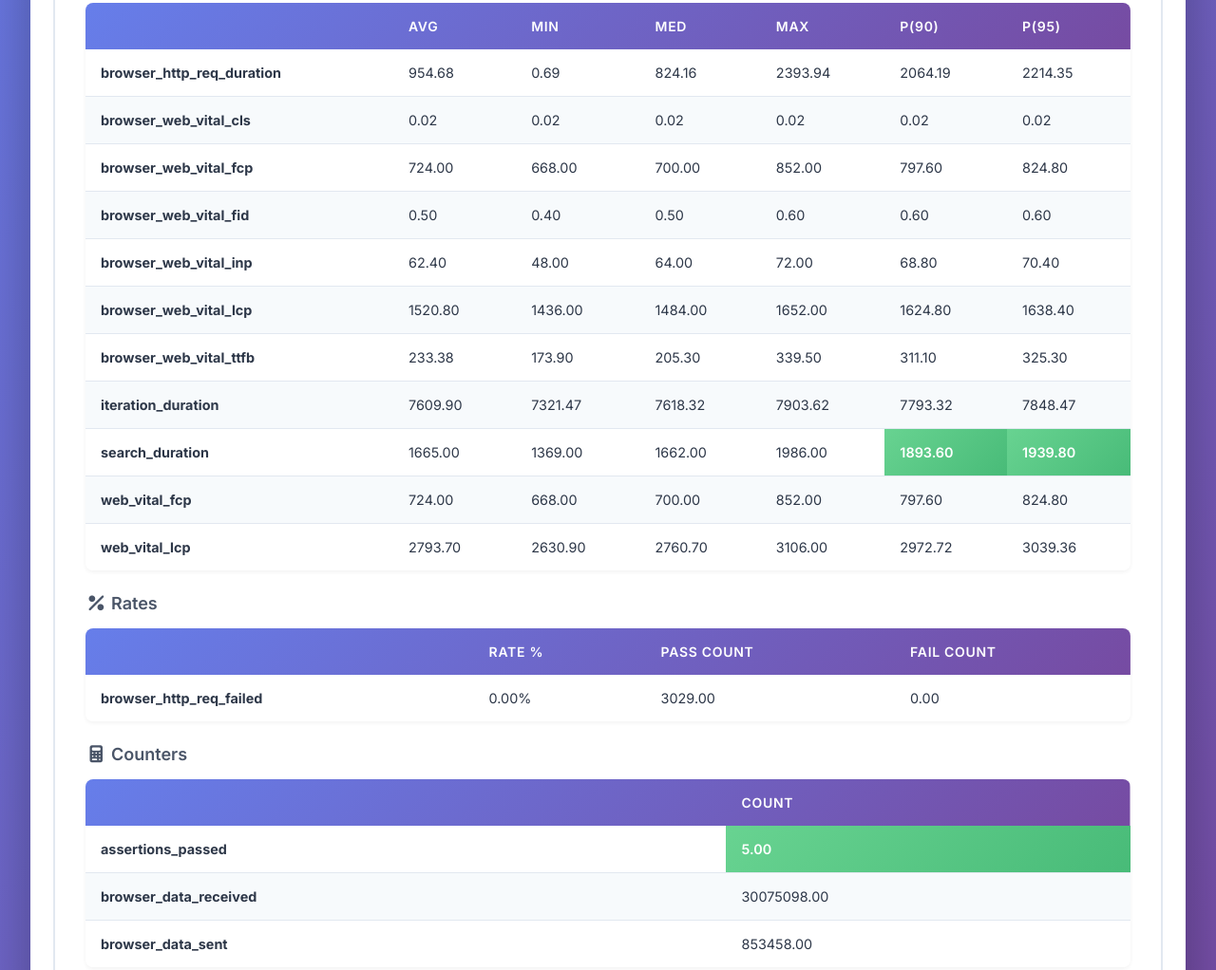
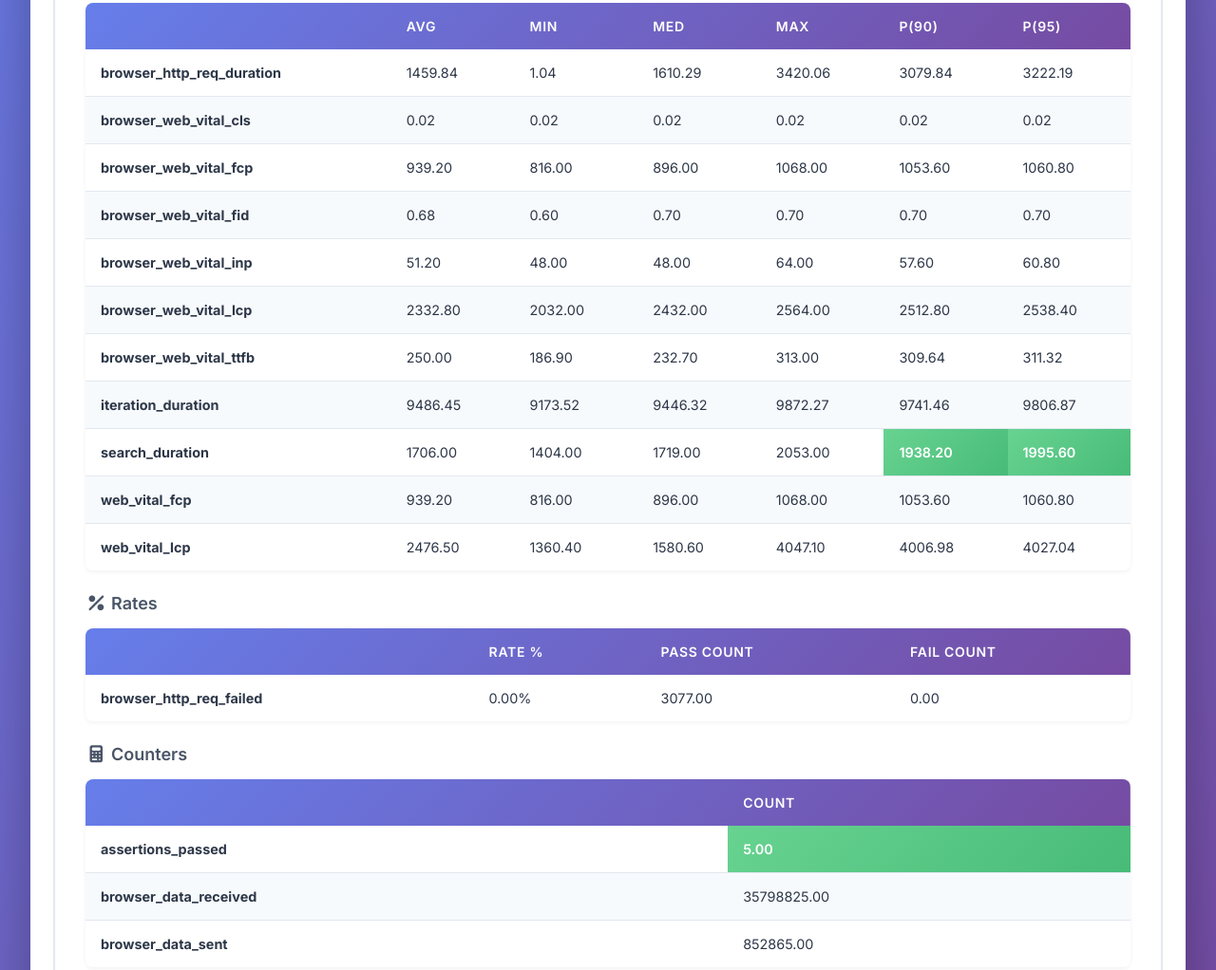
Before and after one commit to abhidp/tafe-k6, a plain HTML site: page report.html in a window 1280 px wide. Shown: the part 448-1470 px from the top of the page at 95% size. Drawn offline with Linux system fonts and the light colour scheme.

```diff
--- a/report.html
+++ b/report.html
@@ -10,7 +10,7 @@
     <link href="https://fonts.googleapis.com/css2?family=Inter:wght@300;400;500;600;700&display=swap" rel="stylesheet">
 
     <meta name="viewport" content="width=device-width, initial-scale=1.0" />
-    <title>TAFE NSW - Course Search Load Test Report : 03/15/2026, 11:30:45</title>
+    <title>TAFE NSW - Course Search Load Test Report : 03/16/2026, 23:10:46</title>
     <style>
       * {
         margin: 0;
@@ -473,7 +473,7 @@
       <header>
         <h1>
           <svg width="50" height="45" viewBox="0 0 50 45" fill="none"><path d="M31.968 34.681a2.007 2.007 0 002.011-2.003c0-1.106-.9-2.003-2.011-2.003a2.007 2.007 0 00-2.012 2.003c0 1.106.9 2.003 2.012 2.003z" fill="white"></path><path d="M39.575 0L27.154 16.883 16.729 9.31 0 45h50L39.575 0zM23.663 37.17l-2.97-4.072v4.072h-2.751V22.038l2.75 1.989v7.66l3.659-5.014 2.086 1.51-3.071 4.21 3.486 4.776h-3.189v.001zm8.305.17c-2.586 0-4.681-2.088-4.681-4.662 0-1.025.332-1.972.896-2.743l4.695-6.435 2.086 1.51-2.239 3.07a4.667 4.667 0 013.924 4.6c0 2.572-2.095 4.66-4.681 4.66z" fill="white"></path></svg>
-          TAFE NSW - Course Search Load Test Report : 03/15/2026, 11:30:45
+          TAFE NSW - Course Search Load Test Report : 03/16/2026, 23:10:46
         </h1>
       </header>
 
@@ -484,7 +484,7 @@
             <i class="fas fa-globe icon"></i>
             <h4>Total Requests</h4>
             <div class="metric-value">
-              3029
+              3077
 
             </div>
           </div>
@@ -536,17 +536,17 @@
                   <tr>
                     <td><b>browser_http_req_duration</b></td>
 
-                      <td class="">954.68</td>
+                      <td class="">1459.84</td>
 
-                      <td class="">0.69</td>
+                      <td class="">1.04</td>
 
-                      <td class="">824.16</td>
+                      <td class="">1610.29</td>
 
-                      <td class="">2393.94</td>
+                      <td class="">3420.06</td>
 
-                      <td class="">2064.19</td>
+                      <td class="">3079.84</td>
 
-                      <td class="">2214.35</td>
+                      <td class="">3222.19</td>
 
                   </tr>
 
@@ -570,153 +570,153 @@
                   <tr>
                     <td><b>browser_web_vital_fcp</b></td>
 
-                      <td class="">724.00</td>
+                      <td class="">939.20</td>
 
-                      <td class="">668.00</td>
+                      <td class="">816.00</td>
 
-                      <td class="">700.00</td>
+                      <td class="">896.00</td>
 
-                      <td class="">852.00</td>
+                      <td class="">1068.00</td>
 
-                      <td class="">797.60</td>
+                      <td class="">1053.60</td>
 
-                      <td class="">824.80</td>
+                      <td class="">1060.80</td>
 
                   </tr>
 
                   <tr>
                     <td><b>browser_web_vital_fid</b></td>
 
-                      <td class="">0.50</td>
-
-                      <td class="">0.40</td>
-
-                      <td class="">0.50</td>
+                      <td class="">0.68</td>
 
                       <td class="">0.60</td>
 
-                      <td class="">0.60</td>
+                      <td class="">0.70</td>
 
-                      <td class="">0.60</td>
+                      <td class="">0.70</td>
+
+                      <td class="">0.70</td>
+
+                      <td class="">0.70</td>
 
                   </tr>
 
                   <tr>
                     <td><b>browser_web_vital_inp</b></td>
 
-                      <td class="">62.40</td>
+                      <td class="">51.20</td>
+
+                      <td class="">48.00</td>
 
                       <td class="">48.00</td>
 
                       <td class="">64.00</td>
 
-                      <td class="">72.00</td>
+                      <td class="">57.60</td>
 
-                      <td class="">68.80</td>
-
-                      <td class="">70.40</td>
+                      <td class="">60.80</td>
 
                   </tr>
 
                   <tr>
                     <td><b>browser_web_vital_lcp</b></td>
 
-                      <td class="">1520.80</td>
+                      <td class="">2332.80</td>
 
-                      <td class="">1436.00</td>
+                      <td class="">2032.00</td>
 
-                      <td class="">1484.00</td>
+                      <td class="">2432.00</td>
 
-                      <td class="">1652.00</td>
+                      <td class="">2564.00</td>
 
-                      <td class="">1624.80</td>
+                      <td class="">2512.80</td>
 
-                      <td class="">1638.40</td>
+                      <td class="">2538.40</td>
 
                   </tr>
 
                   <tr>
                     <td><b>browser_web_vital_ttfb</b></td>
 
-                      <td class="">233.38</td>
+                      <td class="">250.00</td>
 
-                      <td class="">173.90</td>
+                      <td class="">186.90</td>
 
-                      <td class="">205.30</td>
+                      <td class="">232.70</td>
 
-                      <td class="">339.50</td>
+                      <td class="">313.00</td>
 
-                      <td class="">311.10</td>
+                      <td class="">309.64</td>
 
-                      <td class="">325.30</td>
+                      <td class="">311.32</td>
 
                   </tr>
 
                   <tr>
                     <td><b>iteration_duration</b></td>
 
-                      <td class="">7609.90</td>
+                      <td class="">9486.45</td>
 
-                      <td class="">7321.47</td>
+                      <td class="">9173.52</td>
 
-                      <td class="">7618.32</td>
+                      <td class="">9446.32</td>
 
-                      <td class="">7903.62</td>
+                      <td class="">9872.27</td>
 
-                      <td class="">7793.32</td>
+                      <td class="">9741.46</td>
 
-                      <td class="">7848.47</td>
+                      <td class="">9806.87</td>
 
                   </tr>
 
                   <tr>
                     <td><b>search_duration</b></td>
 
-                      <td class="">1665.00</td>
+                      <td class="">1706.00</td>
 
-                      <td class="">1369.00</td>
+                      <td class="">1404.00</td>
 
-                      <td class="">1662.00</td>
+                      <td class="">1719.00</td>
 
-                      <td class="">1986.00</td>
+                      <td class="">2053.00</td>
 
-                      <td class="good">1893.60</td>
+                      <td class="good">1938.20</td>
 
-                      <td class="good">1939.80</td>
+                      <td class="good">1995.60</td>
 
                   </tr>
 
                   <tr>
                     <td><b>web_vital_fcp</b></td>
 
-                      <td class="">724.00</td>
+                      <td class="">939.20</td>
 
-                      <td class="">668.00</td>
+                      <td class="">816.00</td>
 
-                      <td class="">700.00</td>
+                      <td class="">896.00</td>
 
-                      <td class="">852.00</td>
+                      <td class="">1068.00</td>
 
-                      <td class="">797.60</td>
+                      <td class="">1053.60</td>
 
-                      <td class="">824.80</td>
+                      <td class="">1060.80</td>
 
                   </tr>
 
                   <tr>
                     <td><b>web_vital_lcp</b></td>
 
-                      <td class="">2793.70</td>
+                      <td class="">2476.50</td>
 
-                      <td class="">2630.90</td>
+                      <td class="">1360.40</td>
 
-                      <td class="">2760.70</td>
+                      <td class="">1580.60</td>
 
-                      <td class="">3106.00</td>
+                      <td class="">4047.10</td>
 
-                      <td class="">2972.72</td>
+                      <td class="">4006.98</td>
 
-                      <td class="">3039.36</td>
+                      <td class="">4027.04</td>
 
                   </tr>
 
@@ -744,7 +744,7 @@
                         class=""
                         title="Failure rate (for *_failed metrics; aligns with Fail Count)"
                       >0.00%</td>
-                      <td class="">3029.00</td>
+                      <td class="">3077.00</td>
                       <td class="">0.00</td>
                   </tr>
 
@@ -775,7 +775,7 @@
                     <td><b>browser_data_received</b></td>
 
 
-                      <td class="">30075098.00</td>
+                      <td class="">35798825.00</td>
 
                   </tr>
 
@@ -783,7 +783,7 @@
                     <td><b>browser_data_sent</b></td>
 
 
-                      <td class="">853458.00</td>
+                      <td class="">852865.00</td>
 
                   </tr>
 
@@ -825,7 +825,7 @@
                   </div>
                   <div class="stat-row">
                     <span class="stat-label">Rate</span>
-                    <span class="stat-value">0.53/s</span>
+                    <span class="stat-value">0.42/s</span>
                   </div>
                 </div>
 
@@ -835,7 +835,7 @@
                 <i class="fas fa-user icon"></i>
                 <div class="stat-row">
                   <span class="stat-label">Min</span>
-                  <span class="stat-value">4</span>
+                  <span class="stat-value">5</span>
                 </div>
                 <div class="stat-row">
                   <span class="stat-label">Max</span>
@@ -849,14 +849,14 @@
                 <div class="stat-row">
                   <span class="stat-label">Total</span>
                   <span class="stat-value">
-                    3029
+                    3077
 
                   </span>
                 </div>
                 <div class="stat-row">
                   <span class="stat-label">Rate</span>
                   <span class="stat-value">
-                    322.97/s
+                    259.56/s
 
                   </span>
                 </div>
@@ -867,11 +867,11 @@
                 <i class="fas fa-cloud-download-alt icon"></i>
                 <div class="stat-row">
                   <span class="stat-label">Total</span>
-                  <span class="stat-value">30.08 MB</span>
+                  <span class="stat-value">35.80 MB</span>
                 </div>
                 <div class="stat-row">
                   <span class="stat-label">Rate</span>
-                  <span class="stat-value">3.21 mB/s</span>
+                  <span class="stat-value">3.02 mB/s</span>
                 </div>
               </div>
 
@@ -884,7 +884,7 @@
                 </div>
                 <div class="stat-row">
                   <span class="stat-label">Rate</span>
-                  <span class="stat-value">0.09 mB/s</span>
+                  <span class="stat-value">0.07 mB/s</span>
                 </div>
               </div>
             </div>
```
Also changed, not shown: 1 other file.
